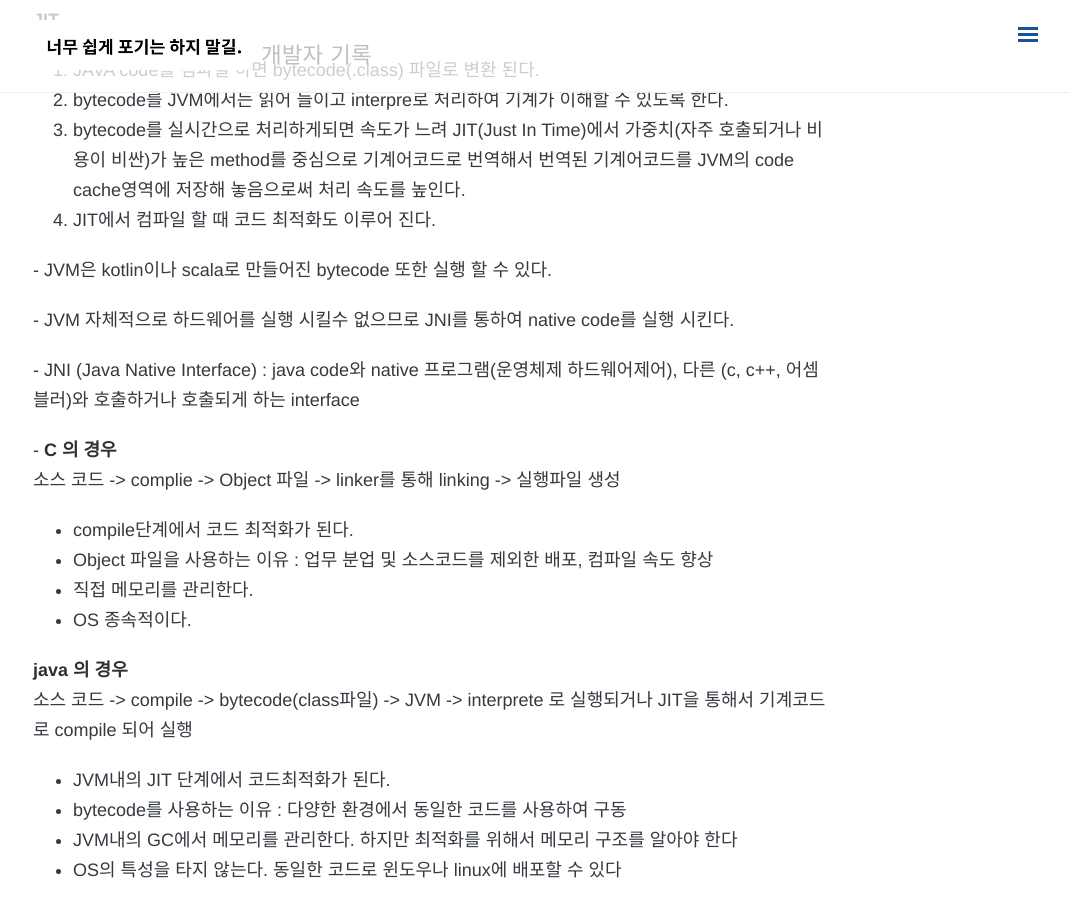
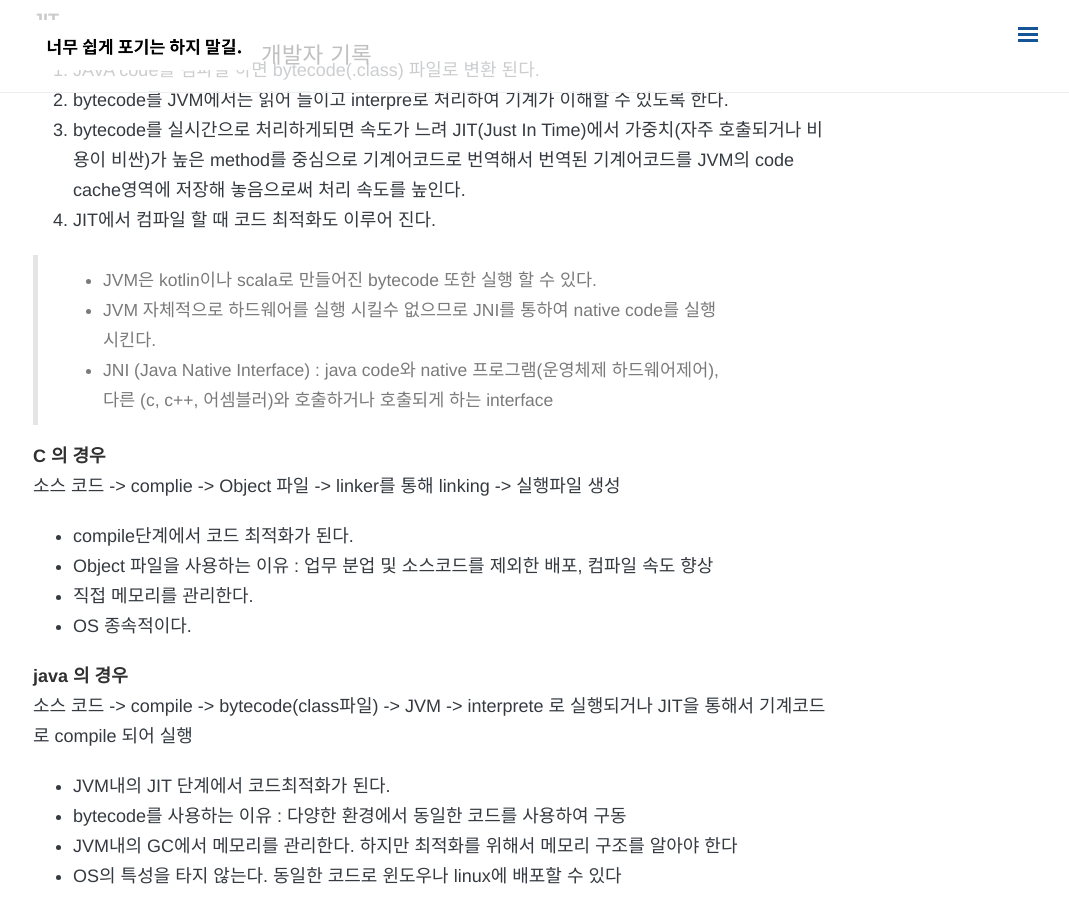
Before and after one commit to minigear/minigear.github.io, a Jekyll site: the page built from _posts/2018/2018-04-19-jvm과-c비교.md, in a window 1280 px wide and 900 px high, scrolled down 439 px. Shown: the whole window, without its empty margins (207-1276 px from the left). Built offline with Jekyll 4.4.1, drawn with Linux system fonts in a browser that asks for light colours; nearby versions of some CDN libraries; comment, search, counter and statistics services are not loaded.

Commit message:
형식 수정

```diff
--- a/_posts/2018/2018-04-19-jvm과-c비교.md
+++ b/_posts/2018/2018-04-19-jvm과-c비교.md
@@ -20,16 +20,11 @@ comments: true
 3. bytecode를 실시간으로 처리하게되면 속도가 느려 JIT(Just In Time)에서 가중치(자주 호출되거나 비용이 비싼)가 높은 method를 중심으로 기계어코드로 번역해서 번역된 기계어코드를 JVM의 code cache영역에 저장해 놓음으로써 처리 속도를 높인다.
 4. JIT에서 컴파일 할 때 코드 최적화도 이루어 진다.
 
--
-JVM은 kotlin이나 scala로 만들어진 bytecode 또한 실행 할 수 있다.
+>
+- JVM은 kotlin이나 scala로 만들어진 bytecode 또한 실행 할 수 있다.
+- JVM 자체적으로 하드웨어를 실행 시킬수 없으므로 JNI를 통하여 native code를 실행 시킨다.
+- JNI (Java Native Interface) : java code와 native 프로그램(운영체제 하드웨어제어), 다른 (c, c++, 어셈블러)와 호출하거나 호출되게 하는 interface
 
--
-JVM 자체적으로 하드웨어를 실행 시킬수 없으므로 JNI를 통하여 native code를 실행 시킨다.
-
--
-JNI (Java Native Interface) : java code와 native 프로그램(운영체제 하드웨어제어), 다른 (c, c++, 어셈블러)와 호출하거나 호출되게 하는 interface
-
--
 **C 의 경우**
 소스 코드 -> complie -> Object 파일 -> linker를 통해 linking -> 실행파일 생성
 
```
